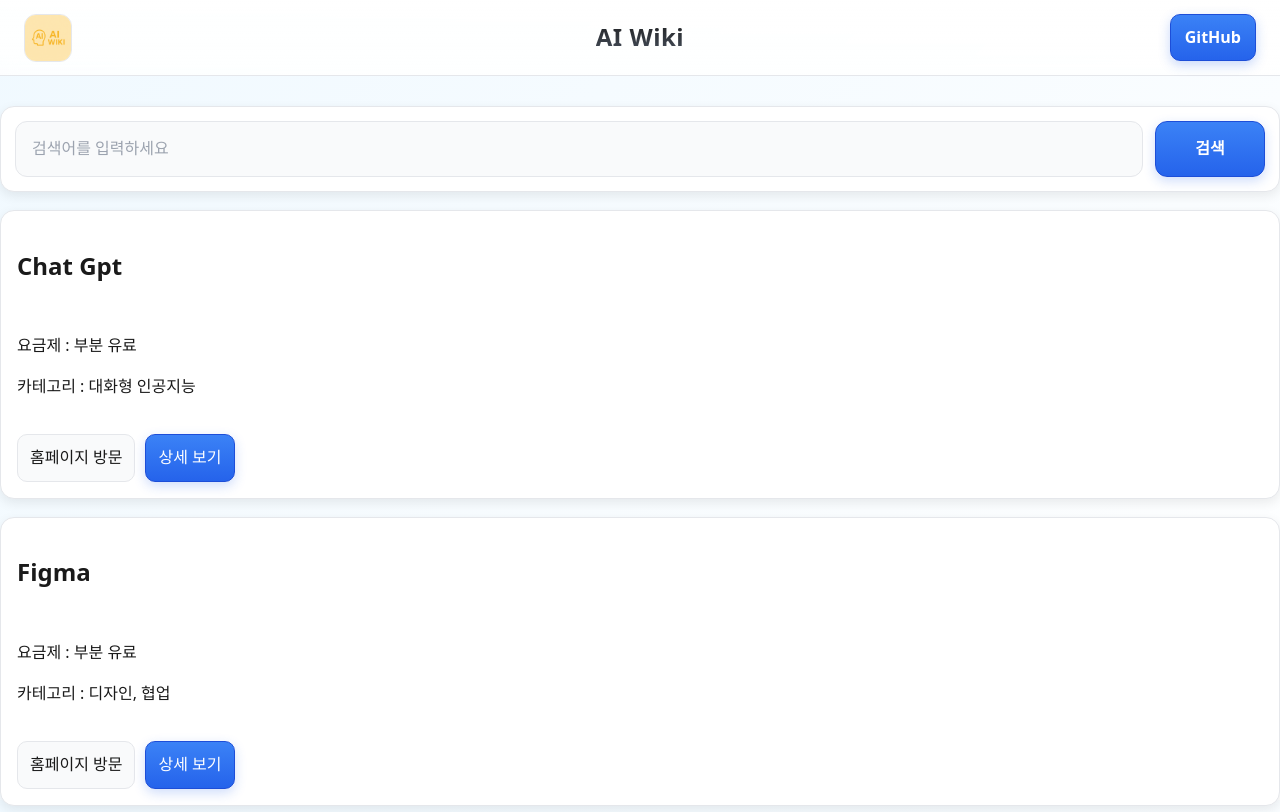
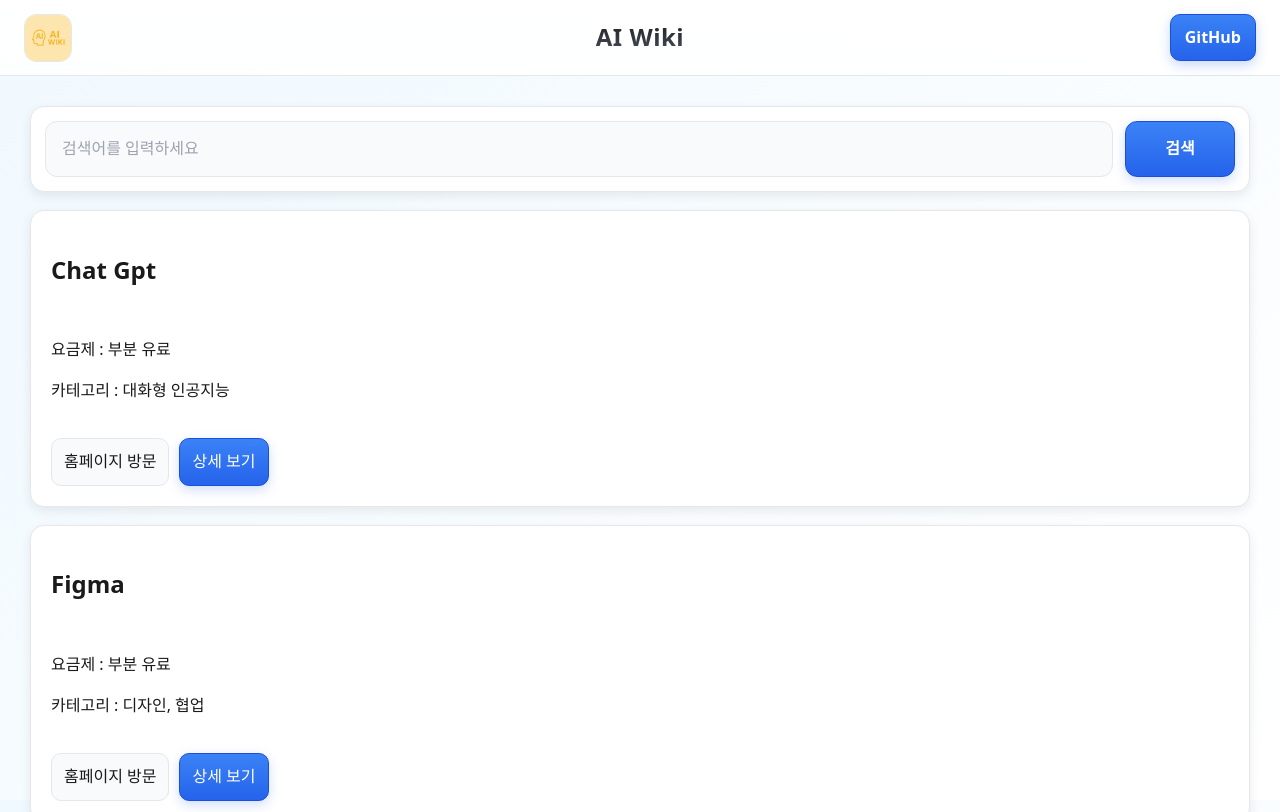
Before and after one commit to SUN-AAA/aiwiki, a React (Vite) app: page / in a window 1280 px wide. Shown: the top 812 px of the page. Built offline with nearby package versions, Linux system fonts and the light colour scheme.

Commit message:
fix: List.css by AI

```diff
--- a/src/styles/List.css
+++ b/src/styles/List.css
@@ -3,6 +3,7 @@
   flex-direction: column;
   gap: 18px;
   text-align: left;
+  padding: 0 30px;
 }
 
 .Searchbar {
@@ -51,7 +52,7 @@
   display: flex;
   flex-direction: column;
   gap: 12px;
-  padding: 16px;
+  padding: 20px;
   border-radius: var(--radius);
   border: 1px solid var(--border);
   background: var(--card);
```
